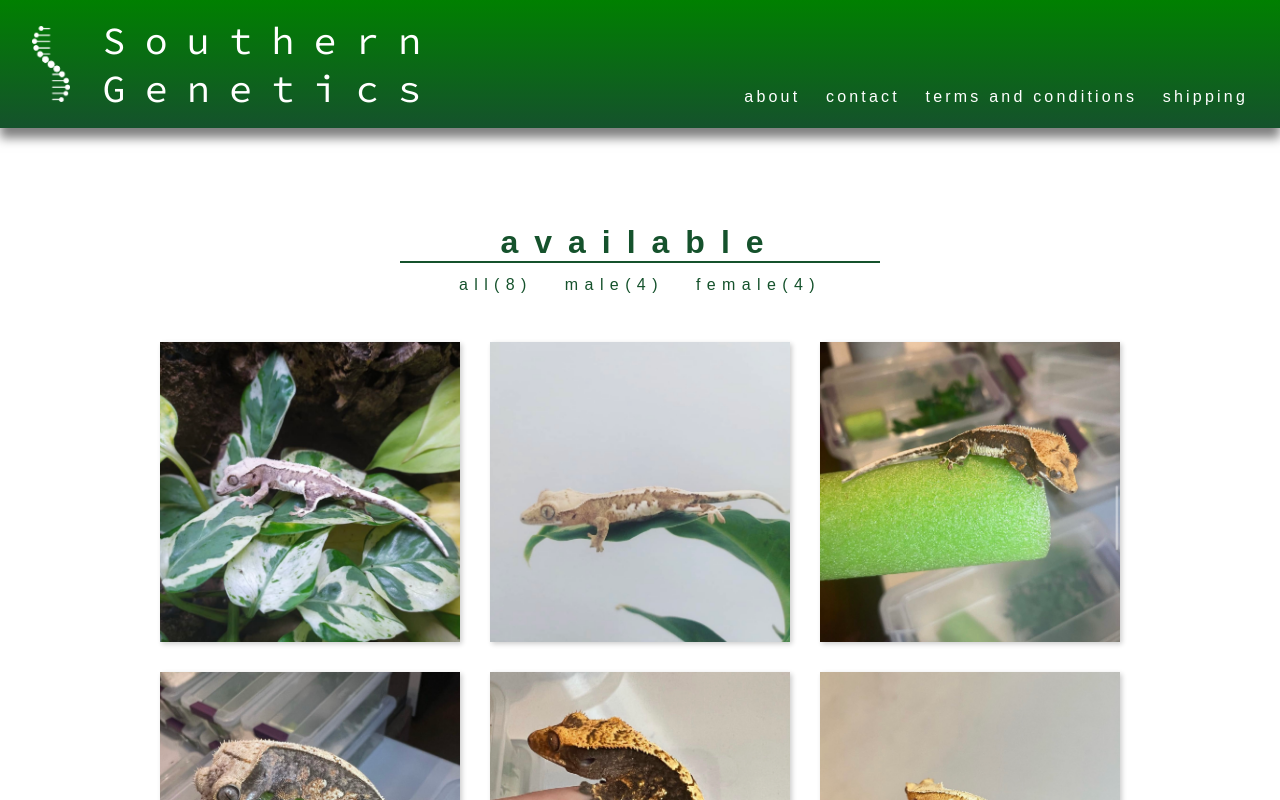
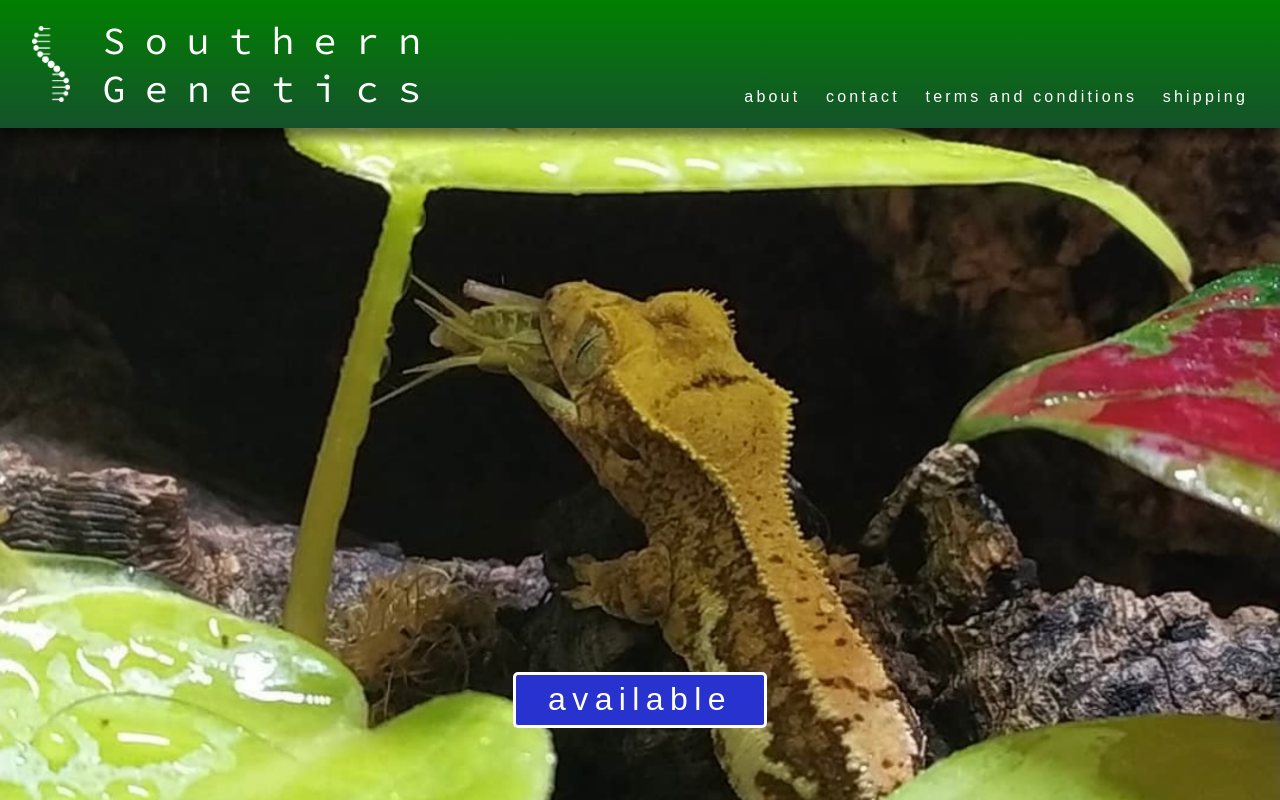
Before and after one commit to JoshuaMeeks/sogen-reptiles, a React (Create React App) app: page / in a window 1280 px wide. Shown: the top 800 px of the page. Built offline with nearby package versions, Linux system fonts and the light colour scheme.

Commit message:
Add React Router

```diff
--- a/package.json
+++ b/package.json
@@ -9,6 +9,7 @@
     "react": "^18.2.0",
     "react-dom": "^18.2.0",
     "react-icons": "^4.8.0",
+    "react-router-dom": "^6.10.0",
     "react-scripts": "5.0.1",
     "web-vitals": "^2.1.4"
   },
--- a/src/App.js
+++ b/src/App.js
@@ -4,12 +4,20 @@ import { Card } from "./components/Card";
 import './App.css';
 import { GiFemale } from 'react-icons/gi';
 import { GiMale } from 'react-icons/gi';
+import { Route, Routes } from "react-router-dom";
 
 function App() {
   return (
-    <div className="App">
+    <>
       <Navbar />
-      {/* <Hero /> */}
+      <Routes>
+        <Route path="/" element={
+          <>
+            <Hero />
+          </>
+        } />
+        <Route path="/available" element={
+          <>
             <div className="title-container">
               <h1 className="title">available</h1>
               <ul>
@@ -76,7 +84,10 @@ function App() {
                 sexIcon={""}
               />
             </div>
-    </div>
+          </>
+        } />
+      </Routes>
+    </>
   );
 }
 
--- a/src/components/Card.css
+++ b/src/components/Card.css
@@ -19,7 +19,6 @@
 
 .card:hover {
   background-color: black;
-  cursor: pointer;
   transform: scale(1.1);
   transition: 500ms;
 }
@@ -33,20 +32,16 @@
   display: block;
 }
 
-.view-btn {
-  display: none;
-  position: absolute;
-  top: 50%;
-  transition: 500ms;
-}
-
 .description {
   font-weight: 600;
   width: 100%;
   padding: 1em;
 }
 
-button {
+.view-btn {
+  display: none;
+  position: absolute;
+  top: 50%;
   padding: .4em 1em .4em 1em;
   font-size: 1em;
   font-weight: 500;
--- a/src/index.js
+++ b/src/index.js
@@ -2,10 +2,13 @@ import React from 'react';
 import ReactDOM from 'react-dom/client';
 import App from './App';
 import './index.css';
+import { BrowserRouter } from 'react-router-dom';
 
 const root = ReactDOM.createRoot(document.getElementById('root'));
 root.render(
   <React.StrictMode>
-    <App />
+    <BrowserRouter>
+      <App />
+    </BrowserRouter>
   </React.StrictMode>
 );
```
Also changed, not shown: 1 other file (tests, documents, lock files or other folders). Lines whose indentation alone changed are shown as unchanged.
